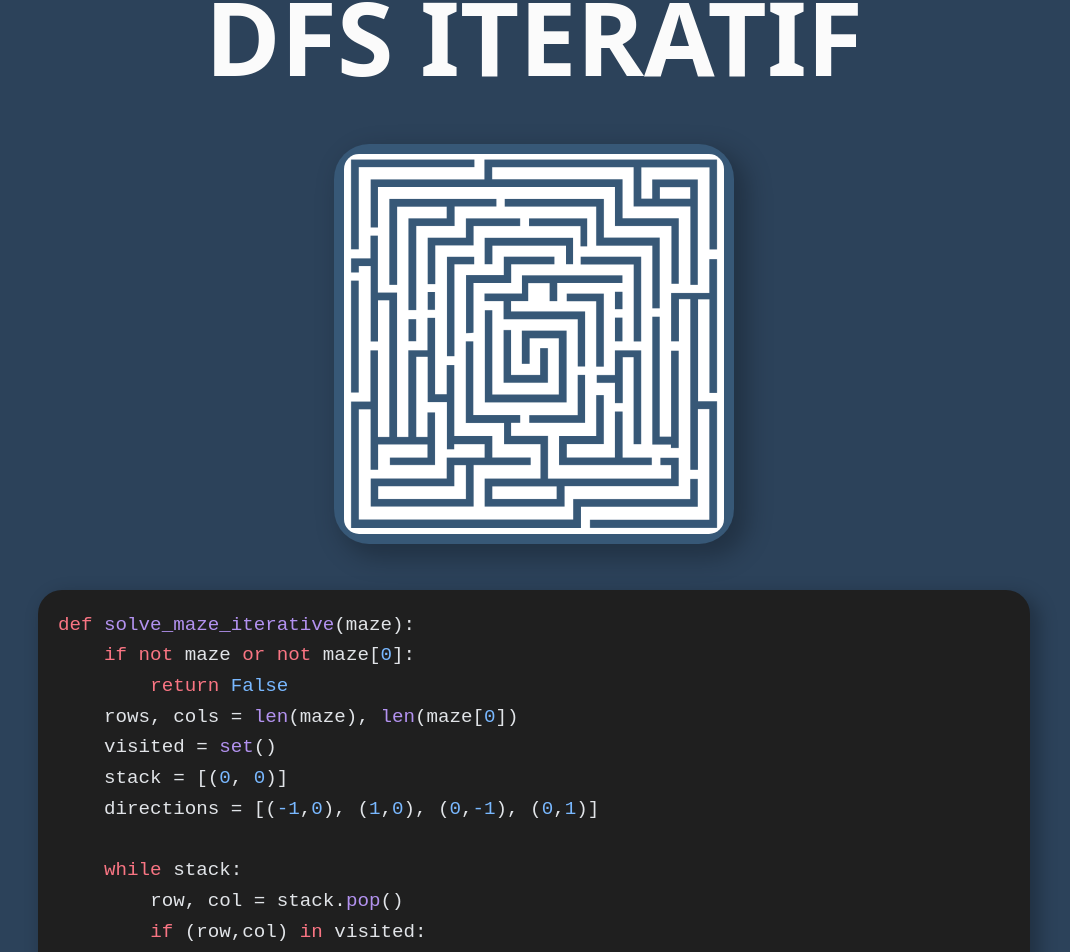
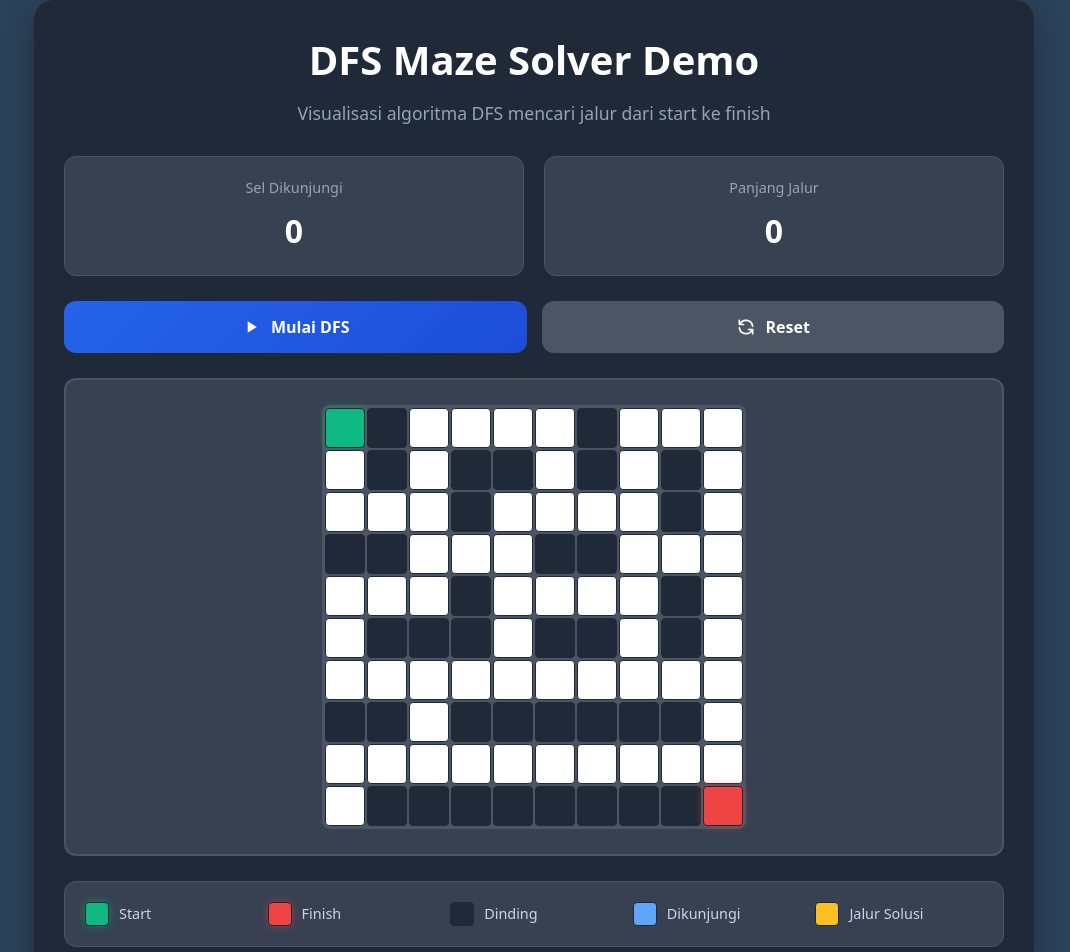
Before and after one commit to HedarJaki/maze-solver-demo-Web, a React (Vite) app: page / in a window 1280 px wide. Shown: the part 60-1012 px from the top of the page, without its empty margins (106-1176 px from the left). Built offline with nearby package versions, Linux system fonts and the light colour scheme.

Commit message:
adding demo maze solver

```diff
--- a/package.json
+++ b/package.json
@@ -10,6 +10,7 @@
     "preview": "vite preview"
   },
   "dependencies": {
+    "lucide-react": "^0.562.0",
     "react": "^19.2.0",
     "react-dom": "^19.2.0"
   },
--- a/src/App.jsx
+++ b/src/App.jsx
@@ -1,19 +1,18 @@
-import { useState } from 'react'
-// import reactLogo from './assets/react.svg'
-// import viteLogo from '/vite.svg'
-import './App.css'
+// import { useState } from 'react'
+import './style.css'
 import IterativeSection from './page/iterativePage'
 import RecursiveSection from './page/recursivePage'
+import SimpleMazeSolver from './page/demopage'
+// import { Play, RotateCcw } from 'lucide-react';
 
 function App() {
-  // const [count, setCount] = useState(0)
 
   return (
-    <>
-        <IterativeSection/>
-        <RecursiveSection/>
-        {/* <h1>Hello world</h1> */}
-    </>
+    <div className='cihuy-2'>
+      <SimpleMazeSolver/>
+      <IterativeSection/>
+      <RecursiveSection/>
+    </div>
   )
 }
 
--- a/src/page/demopage.jsx
+++ b/src/page/demopage.jsx
@@ -1,5 +1,5 @@
 import React, { useState, useEffect, useRef } from 'react';
-import { Play, RotateCcw } from 'lucide-react';
+import "./maze.css"
 
 const SimpleMazeSolver = () => {
   // Fixed maze: 0 = path, 1 = wall
@@ -47,8 +47,7 @@ const SimpleMazeSolver = () => {
     setIsRunning(true);
 
     const visitedCells = [];
-    const finalPath = [];
-    const stack = [[0, 0, [[0, 0]]]]; // [row, col, path]
+    const stack = [[0, 0, [[0, 0]]]];
     const directions = [[-1, 0], [1, 0], [0, -1], [0, 1]];
 
     let found = false;
@@ -68,7 +67,6 @@ const SimpleMazeSolver = () => {
 
       if (row === gridSize - 1 && col === gridSize - 1) {
         found = true;
-        finalPath.push(...currentPath);
         setPath(currentPath);
         break;
       }
@@ -88,111 +86,98 @@ const SimpleMazeSolver = () => {
     setIsRunning(false);
 
     if (!found) {
-      alert('No solution found!');
+      alert('Tidak ada solusi!');
     }
   };
 
-  const getCellColor = (row, col) => {
-    if (row === 0 && col === 0) return 'bg-green-500';
-    if (row === gridSize - 1 && col === gridSize - 1) return 'bg-red-500';
-    if (FIXED_MAZE[row][col] === 1) return 'bg-gray-800';
-    if (path.some(([r, c]) => r === row && c === col)) return 'bg-yellow-400';
-    if (visited.some(([r, c]) => r === row && c === col)) return 'bg-blue-400';
-    return 'bg-white';
+  const getCellClass = (row, col) => {
+    if (row === 0 && col === 0) return 'cell-start';
+    if (row === gridSize - 1 && col === gridSize - 1) return 'cell-end';
+    if (FIXED_MAZE[row][col] === 1) return 'cell-wall';
+    if (path.some(([r, c]) => r === row && c === col)) return 'cell-path';
+    if (visited.some(([r, c]) => r === row && c === col)) return 'cell-visited';
+    return 'cell-empty';
   };
 
   return (
-    <div className="w-full max-w-4xl mx-auto p-6 bg-slate-900 rounded-xl">
+    <div className="maze-demo-container">
       {/* Header */}
-      <div className="text-center mb-6">
-        <h2 className="text-3xl font-bold text-white mb-2">
-          DFS Maze Solver Demo
-        </h2>
-        <p className="text-slate-400">
-          Watch the algorithm find a path from start to end
-        </p>
+      <div className="demo-header">
+        <h2 className="demo-title">DFS Maze Solver Demo</h2>
+        <p className="demo-subtitle">Visualisasi algoritma DFS mencari jalur dari start ke finish</p>
       </div>
 
       {/* Stats */}
-      <div className="grid grid-cols-2 gap-4 mb-6">
-        <div className="bg-slate-800 rounded-lg p-4 border border-slate-700">
-          <div className="text-slate-400 text-sm mb-1">Cells Visited</div>
-          <div className="text-white text-2xl font-bold">{stats.visited}</div>
+      <div className="stats-container">
+        <div className="stat-box">
+          <div className="stat-label">Sel Dikunjungi</div>
+          <div className="stat-value">{stats.visited}</div>
         </div>
-        <div className="bg-slate-800 rounded-lg p-4 border border-slate-700">
-          <div className="text-slate-400 text-sm mb-1">Path Length</div>
-          <div className="text-white text-2xl font-bold">{stats.pathLength}</div>
+        <div className="stat-box">
+          <div className="stat-label">Panjang Jalur</div>
+          <div className="stat-value">{stats.pathLength}</div>
         </div>
       </div>
 
       {/* Controls */}
-      <div className="flex gap-3 mb-6">
+      <div className="controls-container">
         <button
           onClick={solveMazeDFS}
           disabled={isRunning}
-          className="flex-1 bg-gradient-to-r from-blue-600 to-blue-700 hover:from-blue-700 hover:to-blue-800 text-white py-3 px-6 rounded-lg font-semibold transition-all flex items-center justify-center gap-2 disabled:opacity-50 disabled:cursor-not-allowed"
+          className={`btn-primary ${isRunning ? 'btn-disabled' : ''}`}
         >
-          <Play className="w-5 h-5" />
-          {isRunning ? 'Running...' : 'Start DFS'}
+          <svg className="btn-icon" fill="currentColor" viewBox="0 0 24 24">
+            <path d="M8 5v14l11-7z"/>
+          </svg>
+          {isRunning ? 'Berjalan...' : 'Mulai DFS'}
         </button>
         <button
           onClick={resetVisualization}
           disabled={isRunning}
-          className="bg-slate-700 hover:bg-slate-600 text-white py-3 px-6 rounded-lg font-semibold transition-all flex items-center justify-center gap-2 disabled:opacity-50 disabled:cursor-not-allowed"
+          className={`btn-secondary ${isRunning ? 'btn-disabled' : ''}`}
         >
-          <RotateCcw className="w-5 h-5" />
+          <svg className="btn-icon" fill="none" stroke="currentColor" viewBox="0 0 24 24">
+            <path strokeLinecap="round" strokeLinejoin="round" strokeWidth={2} d="M4 4v5h.582m15.356 2A8.001 8.001 0 004.582 9m0 0H9m11 11v-5h-.581m0 0a8.003 8.003 0 01-15.357-2m15.357 2H15" />
+          </svg>
           Reset
         </button>
       </div>
 
       {/* Maze Grid */}
-      <div className="bg-slate-800 rounded-lg p-6 border border-slate-700 mb-6">
-        <div className="flex justify-center">
-          <div
-            className="inline-grid gap-1 bg-slate-700 p-3 rounded-lg"
-            style={{
-              gridTemplateColumns: `repeat(${gridSize}, 1fr)`,
-            }}
-          >
+      <div className="maze-grid-container">
+        <div className="maze-grid">
           {FIXED_MAZE.map((row, rowIndex) =>
             row.map((_, colIndex) => (
               <div
                 key={`${rowIndex}-${colIndex}`}
-                  className={`${getCellColor(rowIndex, colIndex)} transition-all duration-200 rounded-sm border border-slate-600`}
-                  style={{
-                    width: '40px',
-                    height: '40px',
-                  }}
+                className={`maze-cell ${getCellClass(rowIndex, colIndex)}`}
               />
             ))
           )}
         </div>
       </div>
-      </div>
 
       {/* Legend */}
-      <div className="bg-slate-800 rounded-lg p-4 border border-slate-700">
-        <div className="grid grid-cols-2 md:grid-cols-5 gap-3">
-          <div className="flex items-center gap-2">
-            <div className="w-6 h-6 bg-green-500 rounded"></div>
-            <span className="text-slate-300 text-sm">Start</span>
+      <div className="legend-container">
+        <div className="legend-item">
+          <div className="legend-color cell-start"></div>
+          <span>Start</span>
         </div>
-          <div className="flex items-center gap-2">
-            <div className="w-6 h-6 bg-red-500 rounded"></div>
-            <span className="text-slate-300 text-sm">End</span>
+        <div className="legend-item">
+          <div className="legend-color cell-end"></div>
+          <span>Finish</span>
         </div>
-          <div className="flex items-center gap-2">
-            <div className="w-6 h-6 bg-gray-800 rounded border border-slate-600"></div>
-            <span className="text-slate-300 text-sm">Wall</span>
+        <div className="legend-item">
+          <div className="legend-color cell-wall"></div>
+          <span>Dinding</span>
         </div>
-          <div className="flex items-center gap-2">
-            <div className="w-6 h-6 bg-blue-400 rounded"></div>
-            <span className="text-slate-300 text-sm">Visited</span>
+        <div className="legend-item">
+          <div className="legend-color cell-visited"></div>
+          <span>Dikunjungi</span>
         </div>
-          <div className="flex items-center gap-2">
-            <div className="w-6 h-6 bg-yellow-400 rounded"></div>
-            <span className="text-slate-300 text-sm">Path</span>
-          </div>
+        <div className="legend-item">
+          <div className="legend-color cell-path"></div>
+          <span>Jalur Solusi</span>
         </div>
       </div>
     </div>
--- a/src/page/iterativePage.jsx
+++ b/src/page/iterativePage.jsx
@@ -3,7 +3,7 @@ import maze from "../assets/maze.png"
 
 function IterativeSection() {
   return (
-    <div className="cihuy-2">
+    <>
       <div className="dfs-section">
         <div className="dfs-title">DFS ITERATIF</div>
         <div className="dfs-icon-box">
@@ -14,34 +14,66 @@ function IterativeSection() {
       <div className="algoritma-iteratif">
         <pre className="code-snippet">
           <code>
-            <span className="keyword">def</span> <span className="function">solve_maze_iterative</span>(maze):{'\n'}
-            {'    '}<span className="keyword">if not</span> maze <span className="keyword">or not</span> maze[<span className="number">0</span>]:{'\n'}
-            {'        '}<span className="keyword">return</span> <span className="number">False</span>{'\n'}
-            {'    '}rows, cols = <span className="function">len</span>(maze), <span className="function">len</span>(maze[<span className="number">0</span>]){'\n'}
-            {'    '}visited = <span className="function">set</span>(){'\n'}
-            {'    '}stack = [(<span className="number">0</span>, <span className="number">0</span>)]{'\n'}
-            {'    '}directions = [(<span className="number">-1</span>,<span className="number">0</span>), (<span className="number">1</span>,<span className="number">0</span>), (<span className="number">0</span>,<span className="number">-1</span>), (<span className="number">0</span>,<span className="number">1</span>)]{'\n'}
-            {'\n'}
-            {'    '}<span className="keyword">while</span> stack:{'\n'}
-            {'        '}row, col = stack.<span className="function">pop</span>(){'\n'}
-            {'        '}<span className="keyword">if</span> (row,col) <span className="keyword">in</span> visited:{'\n'}
-            {'            '}<span className="keyword">continue</span>{'\n'}
-            {'        '}visited.<span className="function">add</span>((row,col)){'\n'}
-            {'        '}<span className="keyword">if</span> row == rows - <span className="number">1</span> <span className="keyword">and</span> col == cols - <span className="number">1</span>:{'\n'}
-            {'            '}<span className="keyword">return</span> <span className="number">True</span>{'\n'}
-            {'\n'}
-            {'        '}<span className="keyword">for</span> dr, dc <span className="keyword">in</span> directions:{'\n'}
-            {'            '}new_row, new_col = row + dr, col + dc{'\n'}
-            {'            '}<span className="keyword">if</span> (<span className="number">0</span> {'<='} new_row {'<'} rows <span className="keyword">and</span>{'\n'}
-            {'                '}<span className="number">0</span> {'<='} new_col {'<'} cols <span className="keyword">and</span>{'\n'}
-            {'                '}maze[new_row][new_col] == <span className="number">0</span> <span className="keyword">and</span>{'\n'}
-            {'                '}(new_row, new_col) <span className="keyword">not in</span> visited):{'\n'}
-            {'                '}stack.<span className="function">append</span>((new_row, new_col)){'\n'}
-            {'    '}<span className="keyword">return</span> <span className="number">False</span>
+            <span className="keyword">bool</span> <span className="function">dfs_iterative</span>((vector<span className="number">{'<'}</span>vector
+            <span className="number">{'<'}</span><span className="keyword">int</span><span className="number">{'>>&'}</span> maze, vector<span className="number">{'<'}</span>
+            pair<span className="number">{'<'}</span><span className="keyword">int</span>,<span className="keyword">int</span><span className="number">{'>>&'}</span> path){'{\n'}
+
+            {'    '}<span className="keyword">if </span> (maze.<span className="function">empty</span>() <span className='number'>|| </span>maze[<span className='number'>0</span>].<span className='function'>empty</span>()) <span className='keyword'>return</span> <span className='number'>false</span>;{'\n\n'}
+            {'    '}<span className='keyword'>int </span>rows = maze.<span className="function">size</span>();{'\n'}
+            {'    '}<span className='keyword'>int </span>cols = maze[<span className='number'>0</span>].<span className="function">size</span>();{'\n\n'}
+
+            {'    '}set<span className="number">{'<'}</span>pair<span className="number">{'<'}</span><span className="keyword">int</span>,<span className="keyword">int</span><span className="number">{'>>'}</span> visited;{'\n'}
+            {'    '}stack<span className="number">{'<'}</span>pair<span className="number">{'<'}</span><span className="keyword">int</span>,<span className="keyword">int</span><span className="number">{'>>'}</span> st;{'\n'}
+            {'    '}map<span className="number">{'<'}</span>pair<span className="number">{'<'}</span><span className="keyword">int</span>,<span className="keyword">int</span><span className="number">{'>'}</span>,
+            pair<span className="number">{'<'}</span><span className="keyword">int</span>,<span className="keyword">int</span><span className="number">{'>>'}</span> parent;{'\n\n'}
+
+
+            {'    '}st.<span className="function">push</span>({'{'}<span className='number'>0</span>,<span className='number'>0</span>{'}'});{'\n'}
+            {'    '}parent[{'{'}<span className='number'>0</span>,<span className='number'>0</span>{'}'}] = {'{'}<span className='number'>-1</span>,<span className='number'>-1</span>{'}'};{'\n\n'}
+
+
+            {'    '}vector<span className="number">{'<'}</span>pair<span className="number">{'<'}</span><span className="keyword">int</span>,<span className="keyword">int</span><span className="number">{'>>'}</span> direction =
+                    {' {{'}<span className='number'>-1</span>,<span className='number'>0</span>{'}'}, {'{'}<span className='number'>1</span>,<span className='number'>0</span>{'}'}, {'{'}<span className='number'>0</span>,<span className='number'>-1</span>{'}'} {'{'}
+                    <span className='number'>0</span>,<span className='number'>1</span>{'}}'};{'\n\n'}
+
+            {'    '}<span className="keyword">while </span>(<span className='number'>!</span>st.<span className='function'>empty</span>()){'{'}{'\n'}
+            {'        '}pair<span className="number">{'<'}</span><span className="keyword">int</span>,<span className="keyword">int</span><span className="number">{'>'}</span> current = st.<span className='function'>top</span>();{'\n'}
+            {'        '}st.<span className='function'>pop</span>();{'\n\n'}
+
+            {'        '}<span className="keyword">int</span> row = current.<span className="function">first</span>;{'\n'}
+            {'        '}<span className="keyword">int</span> col = current.<span className="function">second</span>;{'\n\n'}
+
+            {'        '}<span className='keyword'>if</span>(row <span className='number'>==</span> rows<span className='number'>-1 &&</span> col <span className='number'>==</span> cols<span className='number'>-1</span>){'{'}{'\n'}
+            {'            '}pair<span className="number">{'<'}</span><span className="keyword">int</span>,<span className="keyword">int</span><span className="number">{'>'}</span> pos = {'{row, col}'};{'\n'}
+            {'            '}<span className="keyword">while</span> (pos.<span className='function'>first</span><span className='number'>!= -1</span>){'{'}{'\n'}
+            {'                '}path.<span className='function'>push_back</span>(pos);{'\n'}
+            {'                '}pos = parent[pos];{'\n'}
+            {'            '}{'}'}{'\n'}
+            {'            '}<span className="function">reverse</span>(path.<span className="function">begin</span>(), path.<span className='function'>end</span>());{'\n'}
+            {'            '}<span className='keyword'>return</span> <span className='number'> true</span>;
+            {'        '}{'}'}{'\n\n'}
+
+            {'        '}<span className='keyword'>for </span>(<span className='keyword'>const auto</span><span className='number'>&</span> dir : direction) {'{\n'}
+            {'            '}<span className='keyword'>int</span> new_row = row <span className='number'>+ </span>dir.<span className='function'>first</span>;{'\n'}
+            {'            '}<span className='keyword'>int</span> new_col = col <span className='number'>+ </span>dir.<span className='function'>second</span>;{'\n\n'}
+
+            {'             '}<span className='keyword'>if </span>(new_row<span className='number'>{'>= 0 '}</span>&& new_row <span className='number'>{'< '}</span>rows &&{'\n'}
+            {'                '}new_col <span className='number'>{'>= 0 '}</span>&& new_col <span className='number'>{'< '}</span>cols &&{'\n'}
+            {'                '}maze[new_row][new_col] <span className='number'>== 0</span>&&{'\n'}
+            {'                '}visited.<span className='function'>find</span>({'{new_row, new_col}'}) <span className='number'>==</span> visited.<span className='function'>end</span>()){'{\n'}
+            {'                '}st.<span className='function'>push</span>({'{new_row, new_col}'});{'\n'}
+            {'                '}<span className='keyword'>if </span>(parent.<span className='function'>find</span>({'{new_row, new_col}'})<span className='number'>== </span>parent.<span className='function'>end</span>()){'{\n'}
+            {'                    '}parent[{'{new_row, new_col}'}] = {'{row, col};\n'}
+            {'                '}{'}\n'}
+            {'             '}{'}\n'}
+            {'        '}{'}\n'}
+            {'    '}{'\n'}
+            {'    '}<span className='keyword'>return</span> <span className='number'> false</span> {'\n'}
+            {'}'}
           </code>
         </pre>
       </div>
-    </div>
+      </>
   )
 }
 
--- /dev/null
+++ b/src/page/maze.css
@@ -0,0 +1,257 @@
+/* demoMaze.css */
+
+.maze-demo-container {
+  max-width: 1000px;
+  margin: 40px auto;
+  padding: 30px;
+  background: #1f2937;
+  border-radius: 20px;
+  box-shadow: 0 10px 30px rgba(0, 0, 0, 0.3);
+}
+
+/* Header */
+.demo-header {
+  text-align: center;
+  margin-bottom: 30px;
+}
+
+.demo-title {
+  color: #ffffff;
+  font-size: 2.5rem;
+  font-weight: 700;
+  margin-bottom: 10px;
+}
+
+.demo-subtitle {
+  color: #94a3b8;
+  font-size: 1.1rem;
+}
+
+/* Stats */
+.stats-container {
+  display: grid;
+  grid-template-columns: 1fr 1fr;
+  gap: 20px;
+  margin-bottom: 25px;
+}
+
+.stat-box {
+  background: #374151;
+  border: 1px solid #4b5563;
+  border-radius: 12px;
+  padding: 20px;
+  text-align: center;
+}
+
+.stat-label {
+  color: #9ca3af;
+  font-size: 0.9rem;
+  margin-bottom: 8px;
+}
+
+.stat-value {
+  color: #ffffff;
+  font-size: 2rem;
+  font-weight: 700;
+}
+
+/* Controls */
+.controls-container {
+  display: flex;
+  gap: 15px;
+  margin-bottom: 25px;
+}
+
+.btn-primary,
+.btn-secondary {
+  flex: 1;
+  padding: 15px 25px;
+  border: none;
+  border-radius: 12px;
+  font-size: 1rem;
+  font-weight: 600;
+  cursor: pointer;
+  display: flex;
+  align-items: center;
+  justify-content: center;
+  gap: 10px;
+  transition: all 0.3s;
+}
+
+.btn-primary {
+  background: linear-gradient(135deg, #2563eb, #1d4ed8);
+  color: #ffffff;
+}
+
+.btn-primary:hover:not(.btn-disabled) {
+  background: linear-gradient(135deg, #1d4ed8, #1e40af);
+  transform: translateY(-2px);
+  box-shadow: 0 5px 15px rgba(37, 99, 235, 0.4);
+}
+
+.btn-secondary {
+  background: #4b5563;
+  color: #ffffff;
+}
+
+.btn-secondary:hover:not(.btn-disabled) {
+  background: #374151;
+  transform: translateY(-2px);
+}
+
+.btn-disabled {
+  opacity: 0.5;
+  cursor: not-allowed;
+}
+
+.btn-icon {
+  width: 20px;
+  height: 20px;
+}
+
+/* Maze Grid */
+.maze-grid-container {
+  background: #374151;
+  border: 2px solid #4b5563;
+  border-radius: 12px;
+  padding: 25px;
+  margin-bottom: 25px;
+  display: flex;
+  justify-content: center;
+  overflow-x: auto;
+}
+
+.maze-grid {
+  display: grid;
+  grid-template-columns: repeat(10, 40px);
+  gap: 2px;
+  background: #4b5563;
+  padding: 3px;
+  border-radius: 8px;
+}
+
+.maze-cell {
+  width: 40px;
+  height: 40px;
+  border: 1px solid #1f2937;
+  border-radius: 4px;
+  transition: all 0.2s;
+}
+
+.cell-start {
+  background: #10b981;
+  box-shadow: 0 0 10px rgba(16, 185, 129, 0.5);
+}
+
+.cell-end {
+  background: #ef4444;
+  box-shadow: 0 0 10px rgba(239, 68, 68, 0.5);
+}
+
+.cell-wall {
+  background: #1f2937;
+}
+
+.cell-empty {
+  background: #ffffff;
+}
+
+.cell-visited {
+  background: #60a5fa;
+  animation: fadeIn 0.3s;
+}
+
+.cell-path {
+  background: #fbbf24;
+  animation: pulse 0.5s;
+}
+
+@keyframes fadeIn {
+  from {
+    opacity: 0;
+    transform: scale(0.8);
+  }
+  to {
+    opacity: 1;
+    transform: scale(1);
+  }
+}
+
+@keyframes pulse {
+  0%, 100% {
+    transform: scale(1);
+  }
+  50% {
+    transform: scale(1.1);
+  }
+}
+
+/* Legend */
+.legend-container {
+  background: #374151;
+  border: 1px solid #4b5563;
+  border-radius: 12px;
+  padding: 20px;
+  display: grid;
+  grid-template-columns: repeat(auto-fit, minmax(120px, 1fr));
+  gap: 15px;
+}
+
+.legend-item {
+  display: flex;
+  align-items: center;
+  gap: 10px;
+  color: #d1d5db;
+  font-size: 0.9rem;
+}
+
+.legend-color {
+  width: 24px;
+  height: 24px;
+  border-radius: 4px;
+  border: 1px solid #1f2937;
+}
+
+/* Responsive */
+@media (max-width: 768px) {
+  .maze-demo-container {
+    padding: 20px;
+    margin: 20px 10px;
+  }
+
+  .demo-title {
+    font-size: 1.8rem;
+  }
+
+  .stats-container {
+    grid-template-columns: 1fr;
+  }
+
+  .controls-container {
+    flex-direction: column;
+  }
+
+  .maze-grid {
+    grid-template-columns: repeat(10, 30px);
+  }
+
+  .maze-cell {
+    width: 30px;
+    height: 30px;
+  }
+
+  .legend-container {
+    grid-template-columns: repeat(2, 1fr);
+  }
+}
+
+@media (max-width: 480px) {
+  .maze-grid {
+    grid-template-columns: repeat(10, 25px);
+  }
+
+  .maze-cell {
+    width: 25px;
+    height: 25px;
+  }
+}
--- a/src/page/recursivePage.jsx
+++ b/src/page/recursivePage.jsx
@@ -20,8 +20,8 @@ function RecursiveSection(){
             <span className="number">{'<'}</span><span className="keyword">int</span>,<span className="keyword">int</span><span className="number">{'>>&'}</span> visited,
             vector<span className="number">{'<'}</span>pair<span className="number">{'<'}</span><span className="keyword">int</span>,<span className="keyword">int</span>
             <span className="number">{'>>&'}</span> path){'{\n\n'}
-            {'      '}<span className="keyword">int</span> rows <span className="number">=</span> maze.<span className="function">size()</span>;{'\n'}
-            {'      '}<span className="keyword">int</span> cols <span className="number">=</span> maz[<span className="number">0</span>].<span className="function">size()</span>;{'\n\n'}
+            {'      '}<span className="keyword">int</span> rows = maze.<span className="function">size()</span>;{'\n'}
+            {'      '}<span className="keyword">int</span> cols = maze[<span className="number">0</span>].<span className="function">size()</span>;{'\n\n'}
 
             {'      '}<span className="keyword">if</span>(row <span className="number">{'<'} 0 || </span>row <span className="number">{'>='}</span> rows <span className="number">|| </span>
             col <span className="number">{'< 0 || '}</span> col <span className="number">{'>= '}</span>cols) <span className="keyword">return</span> <span className="number">false</span>;{'\n'}
```
Also changed, not shown: 1 other file (tests, documents, lock files or other folders). Lines whose indentation alone changed are shown as unchanged.
